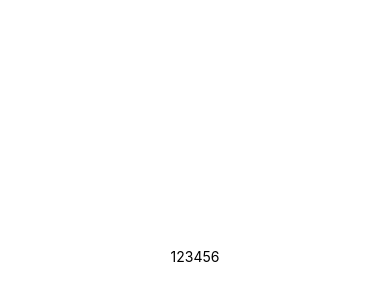
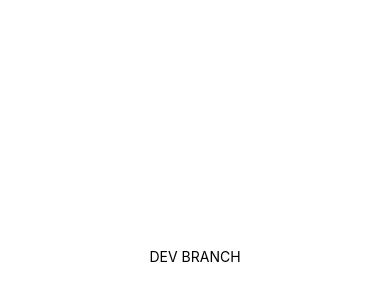
Before and after one commit to OhSeoji/HelloReact, a React Native app in the folder ac.sau.hello/: screen / in a window 390 px wide. Shown: the part 166-466 px from the top of the page. Built offline with nearby package versions, Linux system fonts and the light colour scheme.

Commit message:
make branch

```diff
--- a/ac.sau.hello/App.tsx
+++ b/ac.sau.hello/App.tsx
@@ -4,7 +4,7 @@ import { StyleSheet, Text, View } from 'react-native';
 export default function App() {
   return (
     <View style={styles.container}>
-      <Text>123456</Text>
+      <Text>DEV BRANCH</Text>
     </View>
   );
 }
```
